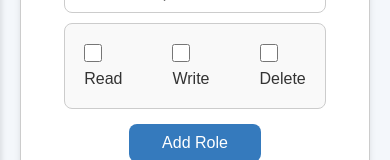
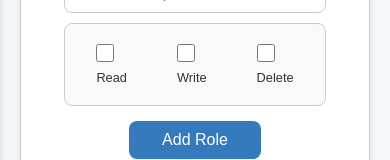
Before and after one commit to tropnicates/rbac_app, a React (Create React App) app: page /roles in a window 390 px wide. Shown: the part 219-379 px from the top of the page. Built offline with nearby package versions, Linux system fonts and the light colour scheme.

Commit message:
css modified

```diff
--- a/src/assets/styles/Roles.css
+++ b/src/assets/styles/Roles.css
@@ -178,6 +178,13 @@
     box-shadow: none;
   }
 
+  .text{
+    display: flex;
+    flex-direction: column;
+    align-items: center;
+    justify-content: center;
+  }
+
   .action-btn.edit,
   .action-btn.delete {
     width: 4rem;
--- a/src/pages/Roles.js
+++ b/src/pages/Roles.js
@@ -107,7 +107,7 @@ const Roles = () => {
       checked={formData.permissions.includes("Read")}
       readOnly
     />
-    <span>Read</span>
+    <div className="text">Read</div>
   </div>
   <div className="permission-item" onClick={() => handleCheckboxChange("Write")}>
     <input
@@ -115,7 +115,7 @@ const Roles = () => {
       checked={formData.permissions.includes("Write")}
       readOnly
     />
-    <span>Write</span>
+    <div className="text">Write</div>
   </div>
   <div className="permission-item" onClick={() => handleCheckboxChange("Delete")}>
     <input
@@ -123,10 +123,9 @@ const Roles = () => {
       checked={formData.permissions.includes("Delete")}
       readOnly
     />
-    <span>Delete</span>
+    <div className="text">Delete</div>
   </div>
 </div>
-
         <button type="submit" className="btn-submit">
           {isEditing ? "Update Role" : "Add Role"}
         </button>
```
